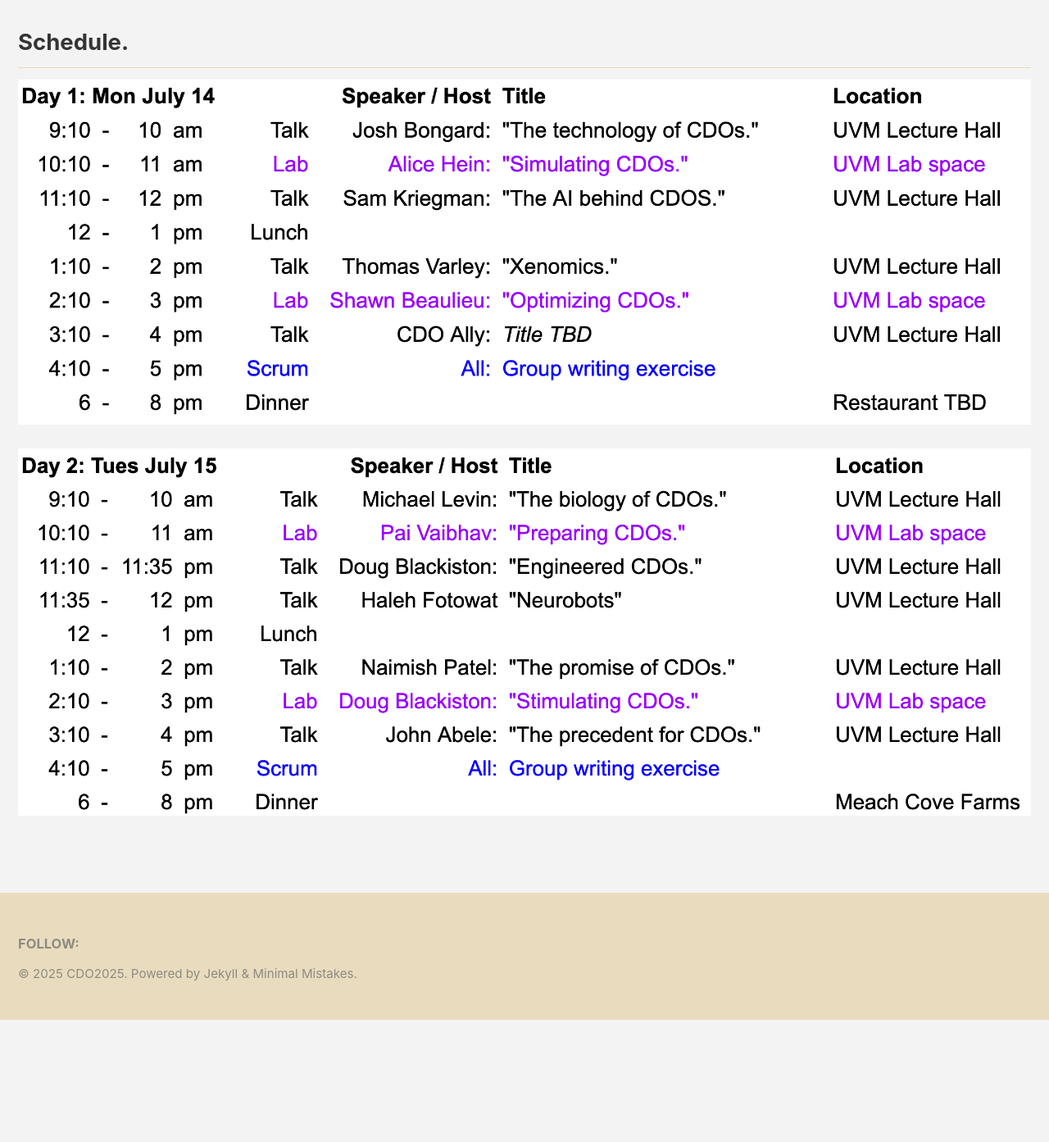
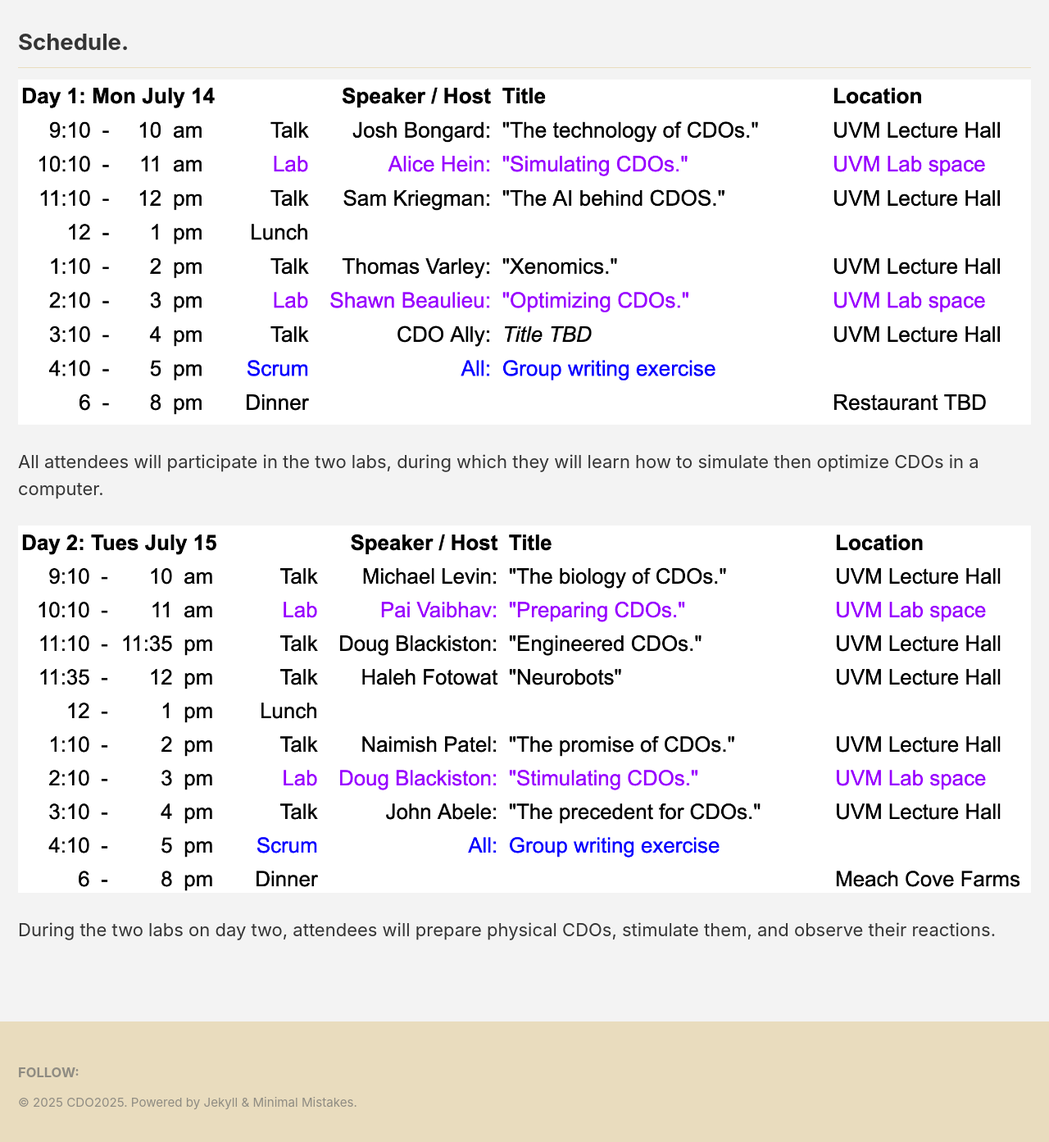
Before and after one commit to CDO2025/cdo2025.github.io, a Jekyll site: the page built from _pages/schedule.md, in a window 1280 px wide and 1400 px high, scrolled down 340 px. Shown: the top 1393 px of the window at 82% size. Built offline with Jekyll 4.4.1, drawn with Linux system fonts in a browser that asks for light colours; cached includes are drawn as plain includes; before the commit the page ends 1584 px from its top, so only the background shows below that.

Commit message:
Update schedule.md

```diff
--- a/_pages/schedule.md
+++ b/_pages/schedule.md
@@ -21,4 +21,8 @@ Schedule.
 
 <img src="/assets/images/Day1.png" alt="day 1">
 
+All attendees will participate in the two labs, during which they will learn how to simulate then optimize CDOs in a computer.
+
 <img src="/assets/images/Day2.png" alt="day 2">
+
+During the two labs on day two, attendees will prepare physical CDOs, stimulate them, and observe their reactions.
```
